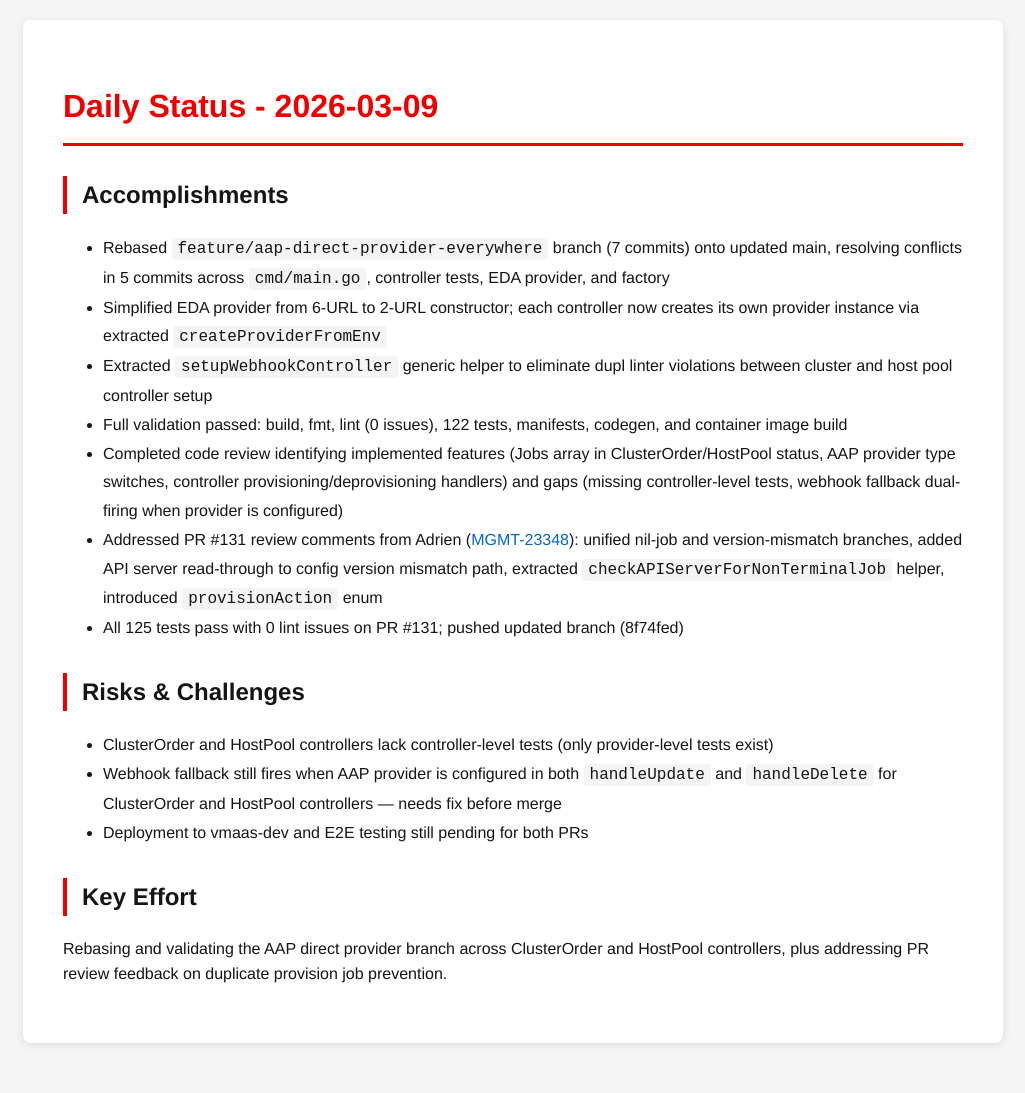
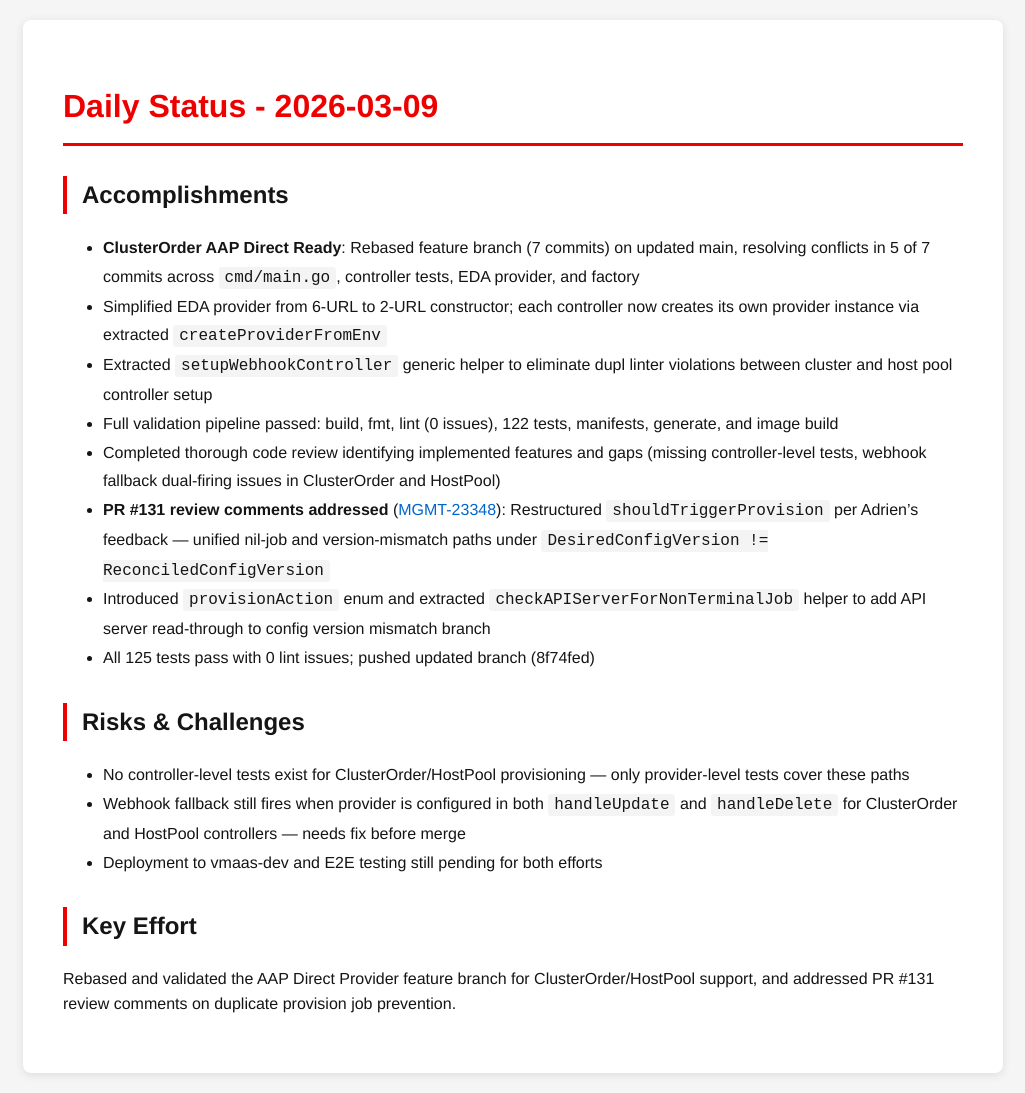
Before and after one commit to tzvatot/daily-status, a Jekyll site: the page built from 2026-03-09.md, in a window 1280 px wide. Shown: the whole page, without its empty margins (127-1152 px from the left). Built offline with Jekyll 4.4.1, drawn with Linux system fonts in a browser that asks for light colours; before the commit the page ends 1063 px from its top, so only the background shows below that.

Commit message:
Daily status update - 2026-03-09

```diff
--- a/2026-03-09.md
+++ b/2026-03-09.md
@@ -7,18 +7,19 @@ date: 2026-03-09
 # Daily Status - 2026-03-09
 
 ## Accomplishments
-- Rebased `feature/aap-direct-provider-everywhere` branch (7 commits) onto updated main, resolving conflicts in 5 commits across `cmd/main.go`, controller tests, EDA provider, and factory
+- **ClusterOrder AAP Direct Ready**: Rebased feature branch (7 commits) on updated main, resolving conflicts in 5 of 7 commits across `cmd/main.go`, controller tests, EDA provider, and factory
 - Simplified EDA provider from 6-URL to 2-URL constructor; each controller now creates its own provider instance via extracted `createProviderFromEnv`
 - Extracted `setupWebhookController` generic helper to eliminate dupl linter violations between cluster and host pool controller setup
-- Full validation passed: build, fmt, lint (0 issues), 122 tests, manifests, codegen, and container image build
-- Completed code review identifying implemented features (Jobs array in ClusterOrder/HostPool status, AAP provider type switches, controller provisioning/deprovisioning handlers) and gaps (missing controller-level tests, webhook fallback dual-firing when provider is configured)
-- Addressed PR #131 review comments from Adrien ([MGMT-23348](https://issues.redhat.com/browse/MGMT-23348)): unified nil-job and version-mismatch branches, added API server read-through to config version mismatch path, extracted `checkAPIServerForNonTerminalJob` helper, introduced `provisionAction` enum
-- All 125 tests pass with 0 lint issues on PR #131; pushed updated branch (8f74fed)
+- Full validation pipeline passed: build, fmt, lint (0 issues), 122 tests, manifests, generate, and image build
+- Completed thorough code review identifying implemented features and gaps (missing controller-level tests, webhook fallback dual-firing issues in ClusterOrder and HostPool)
+- **PR #131 review comments addressed** ([MGMT-23348](https://issues.redhat.com/browse/MGMT-23348)): Restructured `shouldTriggerProvision` per Adrien's feedback — unified nil-job and version-mismatch paths under `DesiredConfigVersion != ReconciledConfigVersion`
+- Introduced `provisionAction` enum and extracted `checkAPIServerForNonTerminalJob` helper to add API server read-through to config version mismatch branch
+- All 125 tests pass with 0 lint issues; pushed updated branch (8f74fed)
 
 ## Risks & Challenges
-- ClusterOrder and HostPool controllers lack controller-level tests (only provider-level tests exist)
-- Webhook fallback still fires when AAP provider is configured in both `handleUpdate` and `handleDelete` for ClusterOrder and HostPool controllers — needs fix before merge
-- Deployment to vmaas-dev and E2E testing still pending for both PRs
+- No controller-level tests exist for ClusterOrder/HostPool provisioning — only provider-level tests cover these paths
+- Webhook fallback still fires when provider is configured in both `handleUpdate` and `handleDelete` for ClusterOrder and HostPool controllers — needs fix before merge
+- Deployment to vmaas-dev and E2E testing still pending for both efforts
 
 ## Key Effort
-Rebasing and validating the AAP direct provider branch across ClusterOrder and HostPool controllers, plus addressing PR review feedback on duplicate provision job prevention.
+Rebased and validated the AAP Direct Provider feature branch for ClusterOrder/HostPool support, and addressed PR #131 review comments on duplicate provision job prevention.
```
